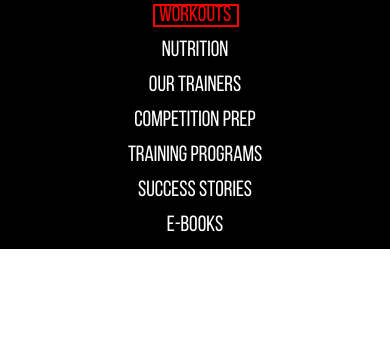
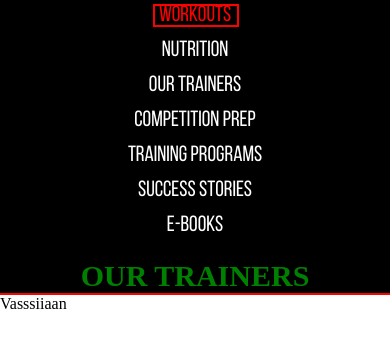
Before and after one commit to Indrion/physique1, a plain HTML site: page index.html in a window 390 px wide. Shown: the part 368-716 px from the top of the page. Drawn offline with Linux system fonts and the light colour scheme.

Commit message:
section_title

```diff
--- a/css/media-queries.css
+++ b/css/media-queries.css
@@ -29,10 +29,18 @@
     .menu__list .menu__item .menu__link {
         font-size: 22px;
     }
+    .title h1{
+        font-size: 50px;
+        bottom: 45%;
+    }
 }
 @media screen and (max-width: 992px){
     *{
         transition: all .2s;
+    }
+    header{
+        background-color: black;
+        position: relative;
     }
     header .container {
         max-width: 960px;
@@ -176,6 +184,10 @@
     .menu--valentine .menu__link::after{
         bottom: 10px;
     }
+    .title h1{
+        font-size: 30px;
+        top: 200%;
+    }
 }
 @media screen and (max-width: 768px){
     *{
@@ -265,9 +277,18 @@
     header .container {
         max-width: 540px;
     }
+    .title img {
+        display: none;
+    }
+    .title h1{
+        position: relative;
+        background-color: black;
+        padding-top: 10px;
+    }
 }
 @media screen and (min-width: 320px){
     header .container {
         width: auto;
     }
+
 }
--- a/css/style.css
+++ b/css/style.css
@@ -309,14 +309,14 @@ header .container .fa-facebook-f{
 .social_icon:hover .icon{
     color: white;
 }
-.img{
-    max-width: 100%;
-    /*position: absolute;*/
+.title{
+    width: 100%;
+    margin: auto;
 }
-.img img{
+.title img{
     width: 100%;
 }
-.img h1{
+.title h1{
     color: green;
     font-size: 50px;
     border-bottom: solid red 2px;
@@ -324,7 +324,7 @@ header .container .fa-facebook-f{
     text-align: center;
     position: absolute;
     width: 100%;
-    bottom: 50%;
+    bottom: 60%;
 
 }
 
--- a/index.html
+++ b/index.html
@@ -16,13 +16,6 @@
 <div class="container border">
     <!--logo-->
     <a href="#" class="logo"><img src="images/logo-phy.PNG" alt=""></a>
-   <!--&lt;!&ndash;search&ndash;&gt;-->
-    <!--<form action="" method="post" class="search">-->
-        <!--<input type="search" name="search" placeholder="search">-->
-        <!--<button>-->
-            <!--<a href="#"><i class="fas fa-search"></i></a>-->
-        <!--</button>-->
-    <!--</form>-->
     <!--btn_log-in_etc.-->
     <a href="#" class="btn red"><i class="fas fa-user-plus" style="font-size: 18px; margin-right: 15px"></i>sign up now</a>
     <a href="#" class="btn silver"><i class="fas fa-user" style="font-size: 18px; margin-right: 15px"></i>log in</a>
@@ -56,21 +49,16 @@
             <li class="menu__item"><a href="#" class="menu__link">E-BOOKS</a></li>
         </ul>
     </nav>
-    <!--&lt;!&ndash;social_icon&ndash;&gt;-->
-    <!--<a href="#" class="social_icon"><i class="fab fa-youtube icon"></i></a>-->
-    <!--<a href="#" class="social_icon"><i class="fab fa-twitter icon"></i></a>-->
-    <!--<a href="#" class="social_icon"><i class="fab fa-instagram icon"></i></a>-->
-    <!--<a href="#" class="social_icon"><i class="fab fa-facebook-f icon"></i></a>-->
     </div>
 </header>
 <!--content-->
-<!--<div class="img">-->
-    <!--<img src="images/Photo.png" alt="">-->
-    <!--<h1>OUR TRAINERS</h1>-->
-<!--</div>-->
-<!--<div class="container">-->
-<!--<p>Vasssiiaan</p>-->
-<!--</div>-->
+<section class="title">
+    <img src="images/Photo.png" alt="">
+    <h1>OUR TRAINERS</h1>
+</section>
+<div class="container">
+<p>Vasssiiaan</p>
+</div>
 
 
 <script src="js/classie.js"></script>
```
